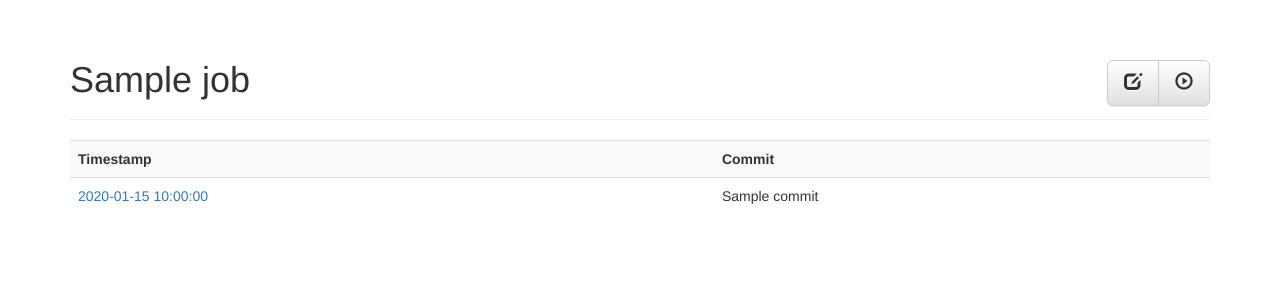
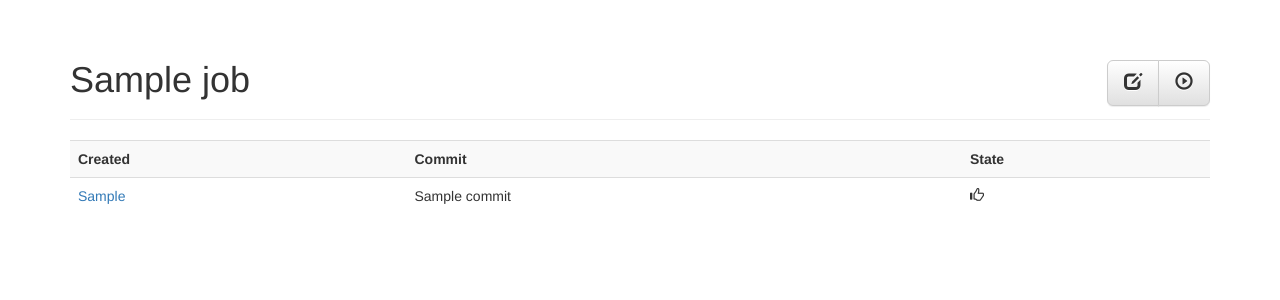
Before and after one commit to RickyCook/paas-in-a-day-dockci, a Flask app: template templates/job.html in a window 1280 px wide. Shown: the part 62-362 px from the top of the page. Run offline with Flask 2, Linux system fonts and the light colour scheme; the template is opened without the code that fills it: most values are stand-ins (such as "Sample title", 1, 10 or a date in 2020); parts of the project's set-up code (start-up, migrations or seed data) failed here and were passed over; some libraries are stand-ins or nearby versions.

Commit message:
Add build states

```diff
--- a/main.py
+++ b/main.py
@@ -137,9 +137,20 @@ class Build(Model):
     slug = OnAccess(lambda _: str(uuid1()))
     job = OnAccess(lambda self: Job(self.job_slug))
     job_slug = OnAccess(lambda self: self.job.slug)  # TODO infinite loop
-    timestamp = LoadOnAccess(generate=lambda _: datetime.now())
+    create_ts = LoadOnAccess(generate=lambda _: datetime.now())
+    start_ts = LoadOnAccess(default=lambda _: None)
+    complete_ts = LoadOnAccess(default=lambda _: None)
     repo = LoadOnAccess(generate=lambda self: self.job.repo)
     commit = LoadOnAccess(default=lambda _: None)
+
+    @property
+    def state(self):
+        if self.complete_ts is not None:
+            return 'complete'
+        elif self.start_ts is not None:
+            return 'running'  # TODO check if running or dead
+        else:
+            return 'queued'  # TODO check if queued or queue fail
 
     def data_file_path(self):
         # Add the job name before the build slug in the path
--- a/templates/_base.html
+++ b/templates/_base.html
@@ -3,6 +3,15 @@
   <a class="btn btn-default btn-lg" href="{{ link }}">
     <i class="glyphicon glyphicon-{{ img }}"></i>
   </a>
+{%- endmacro %}
+{% macro build_state_glyph(state) -%}
+  <i class="glyphicon glyphicon-{%- if state == 'success' -%}thumbs-up
+                                {%- elif state == 'fail' -%}thumbs-down
+                                {%- elif state == 'error' -%}warning-sign
+                                {%- elif state == 'running' -%}play
+                                {%- elif state == 'queued' -%}time
+                                {%- else -%}question-sign
+                                {%- endif -%}" title="{{ state | title }}"></i>
 {%- endmacro %}
 
 <html lang="en">
--- a/templates/build.html
+++ b/templates/build.html
@@ -1,6 +1,9 @@
 {% extends "_base.html" %}
 {% block title %}{{ build.job.name }} Build Result{% endblock %}
-{% block header %}<a href="/jobs/{{ build.job.slug }}">{{ build.job.name }}</a> <small>{{ build.timestamp }}</small>{% endblock %}
+{% block header %}
+	<a href="/jobs/{{ build.job.slug }}">{{ build.job.name }}</a> <small>{{ build.create_ts }}</small>
+	<span class="pull-right">{{ build_state_glyph(build.state) }}</span>
+{% endblock %}
 {% block content %}
 <div class="form-horizontal">
 	<div class="form-group">
--- a/templates/job.html
+++ b/templates/job.html
@@ -10,10 +10,11 @@
 {% block content %}
 
 <table class="table table-striped">
-	<tr><th>Timestamp</th><th>Commit</th></tr>
-	{% for build in job.builds | sort(attribute='timestamp', reverse=True) %}<tr>
-		<td><a href="/jobs/{{ job.slug }}/builds/{{ build.slug }}">{{ build.timestamp }}</a></td>
+	<tr><th>Created</th><th>Commit</th><th>State</th></tr>
+	{% for build in job.builds | sort(attribute='create_ts', reverse=True) %}<tr>
+		<td><a href="/jobs/{{ job.slug }}/builds/{{ build.slug }}">{{ build.create_ts }}</a></td>
 		<td>{{ build.commit }}</td>
+		<td>{{ build_state_glyph(build.state) }}</td>
 	</tr>{% endfor %}
 </table>
 
```
